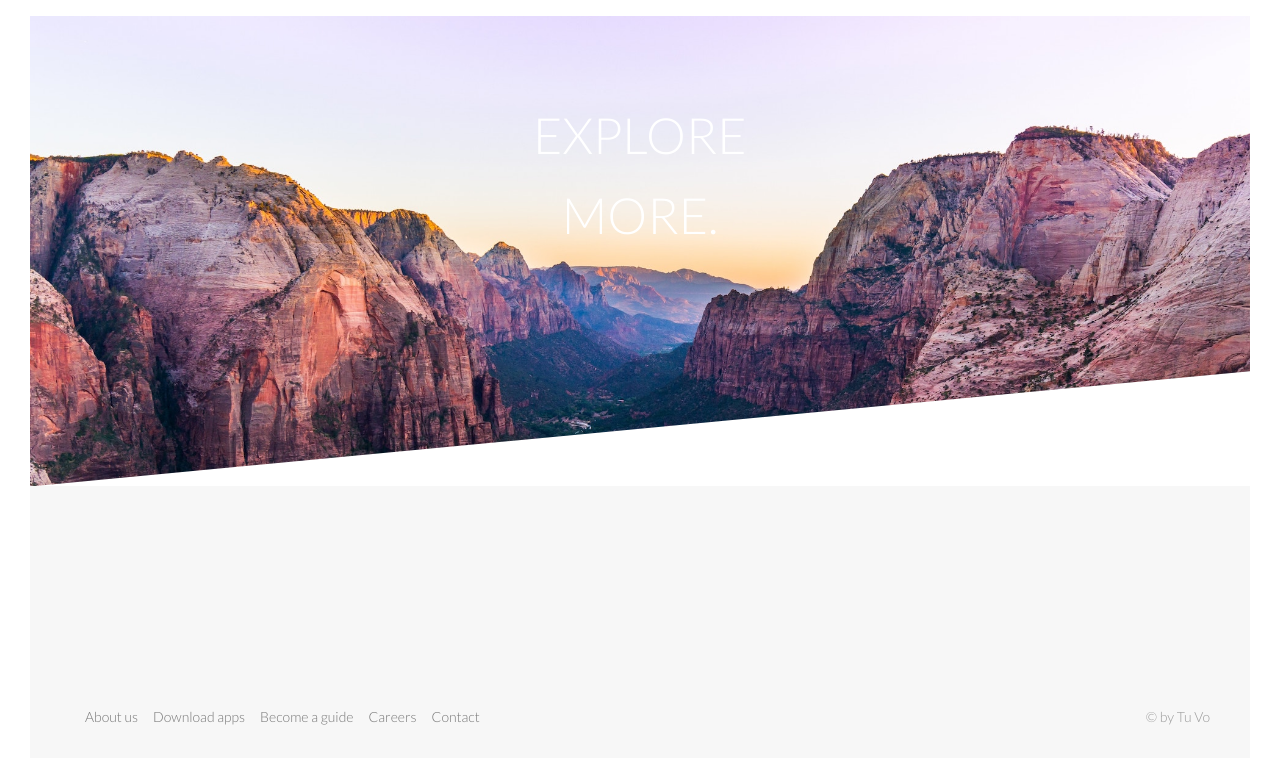
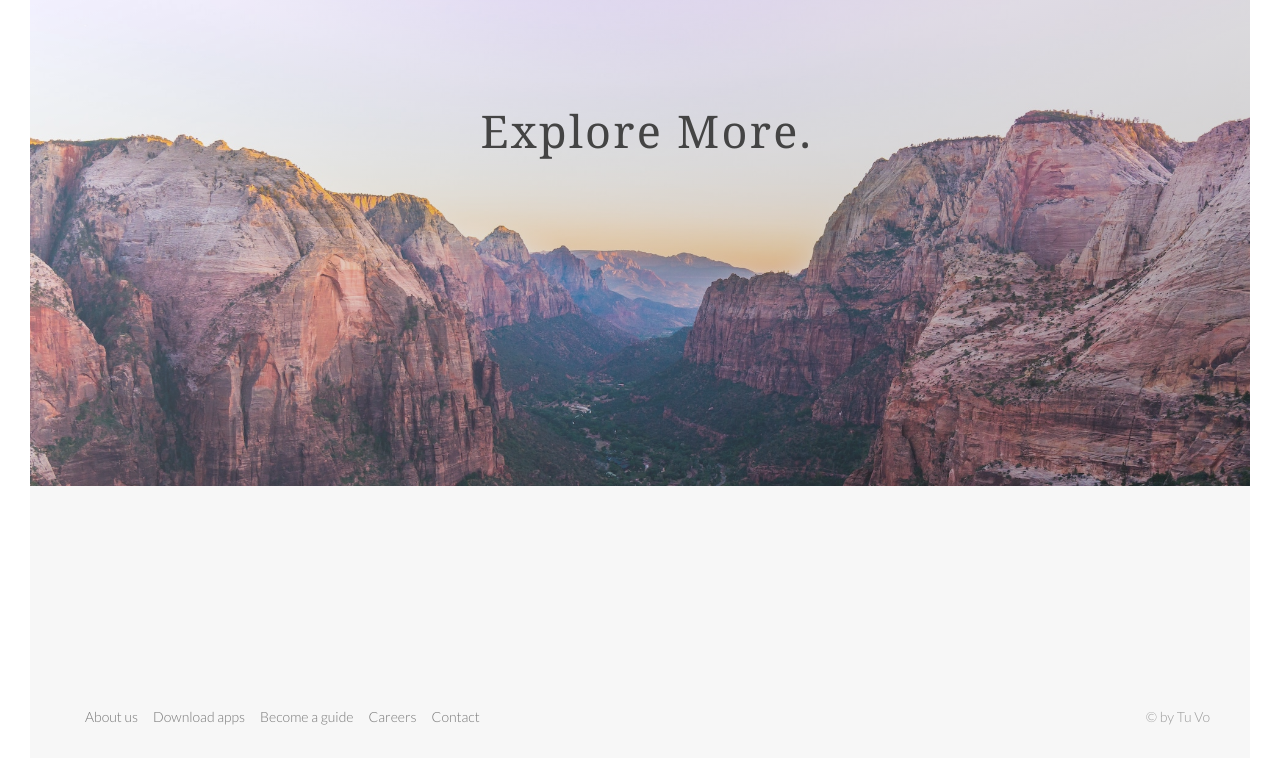
Before and after one commit to tuvo1106/earthbound, a Node server app: page / in a window 1280 px wide. Shown: the part 110-868 px from the top of the page. Run offline with Node 20, Linux system fonts and the light colour scheme; data that the repository does not hold is empty; some libraries are stand-ins or nearby versions.

Commit message:
Change color scheme and add landing class

```diff
--- a/public/css/style.css
+++ b/public/css/style.css
@@ -1,6 +1,7 @@
 :root {
   --section-rotate: 9vw;
 }
+
 
 ::-moz-selection {
   background-color: #55c57a;
@@ -139,11 +140,16 @@ body {
   font-size: 3.5rem;
 }
 
+
 .heading-primary,
 .heading-tertirary {
   color: #fff;
   text-transform: uppercase;
   font-weight: 300;
+}
+
+.heading-primary::first-letter {
+  margin-left: 0.3em;
 }
 
 .heading-primary span,
@@ -163,10 +169,28 @@ body {
 }
 
 .heading-primary {
-  font-size: 5rem;
+  font-size: 4.5rem;
   text-align: center;
-  width: 70%;
+  font-weight: 400;
+  color: #444;
+  letter-spacing: 0.2em;
+  width: 100%;
+
   margin: 0 auto;
+}
+
+.landing {
+  font-family: Georgia, 'Times New Roman', Times, serif;
+  letter-spacing: 0.05em;
+  text-transform: capitalize;
+}
+
+.landing-img {
+  position: absolute;
+  width: 100%;
+  height: 100%;
+  background-image: linear-gradient(to right bottom, #ffffff, #444444);
+  opacity: 0.35;
 }
 
 .heading-tertirary {
@@ -337,6 +361,7 @@ body {
 
 .section-header {
   position: relative;
+  --section-rotate: 0vw;
   height: 38vw;
   clip-path: polygon(0 0,
       100% 0,
@@ -368,10 +393,10 @@ body {
   background-image: -webkit-gradient(linear,
       left top,
       right bottom,
-      from(#7dd56f),
-      to(#28b487));
-  background-image: linear-gradient(to right bottom, #7dd56f, #28b487);
-  opacity: 0.85;
+      from(#ffffff),
+      to(#444444));
+  background-image: linear-gradient(to right bottom, #ffffff, #444444);
+  opacity: 0.5;
 }
 
 .heading-box {
@@ -384,7 +409,7 @@ body {
 }
 
 .heading-box__group {
-  color: #f7f7f7;
+  color: #444444;
   margin-top: 3rem;
   display: -webkit-box;
   display: -ms-flexbox;
```
